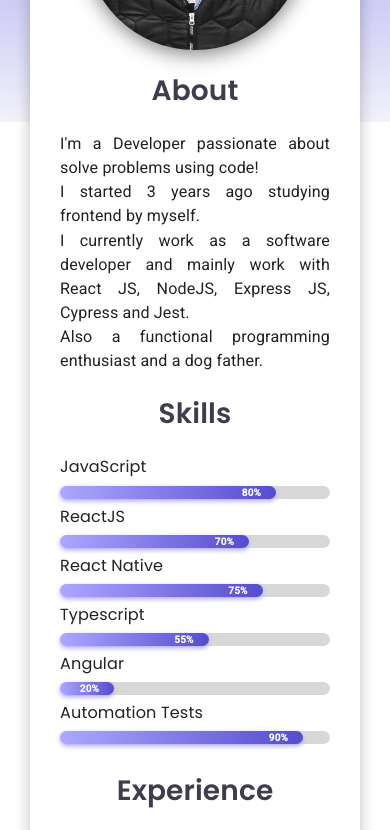
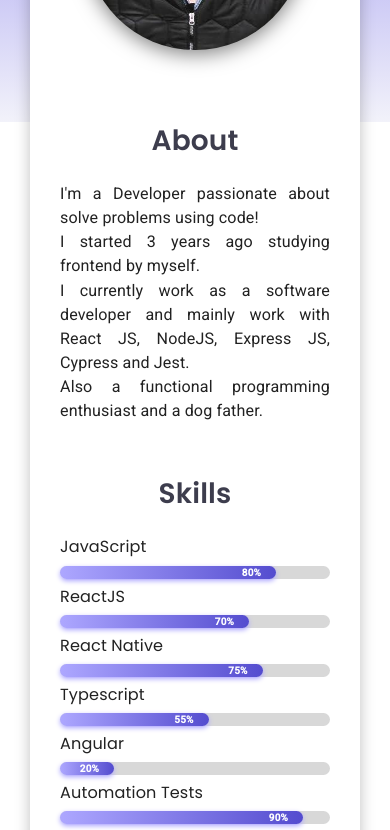
Before and after one commit to gvieiram/MyWebsite, a React (Create React App) app: page / in a window 390 px wide. Shown: the part 722-1552 px from the top of the page. Built offline with nearby package versions, Linux system fonts and the light colour scheme; no server answers.

Commit message:
Adjusting responsivity

```diff
--- a/src/pages/Home/index.tsx
+++ b/src/pages/Home/index.tsx
@@ -18,6 +18,7 @@ import {
   Container,
   Card,
   Image,
+  SpecsContent,
   Title,
   Text,
   RepoContent,
@@ -71,13 +72,20 @@ export function Home() {
         <Card>
           <Image src={getImageProfile()} />
 
+          <SpecsContent>
+            <div>
               {/* About */}
               <Title>{t('titles.about')}</Title>
               <Text>{t('about')}</Text>
+            </div>
 
+            <div>
               {/* Skills */}
               <Title>{t('titles.skills')}</Title>
               <Skills />
+            </div>
+          </SpecsContent>
+
           {/* Experience */}
           <Title>{t('titles.experience')}</Title>
           <TimeLine />
--- a/src/pages/Home/styles.ts
+++ b/src/pages/Home/styles.ts
@@ -60,12 +60,16 @@ export const HeaderSubtitle = styled.h2`
 `;
 
 export const Container = styled.div`
-  padding: 0 100px;
+  width: 100%;
+  position: absolute;
+  padding: 0 100px 100px 100px;
+
+  @media (min-width: 721px) {
+    top: calc(50vh + 10%);
+  }
 
   @media (max-width: 720px) {
-    width: 100%;
     padding: 0 40px;
-    position: absolute;
     top: calc(50vh + 80px);
   }
 
@@ -90,9 +94,10 @@ export const Card = styled.div`
 export const Image = styled.img`
   width: 290px;
   height: 290px;
+  border-radius: 145px;
   background-color: gray;
-
   filter: drop-shadow(0px 4px 10px ${props => props.theme.colors.shadow_dark});
+  margin-top: 100px;
 
   @media (max-width: 720px) {
     width: 220px;
@@ -108,11 +113,35 @@ export const Image = styled.img`
   }
 `;
 
+export const SpecsContent = styled.div`
+  display: flex;
+  flex-direction: row;
+  justify-content: space-between;
+  align-items: flex-start;
+  margin-top: 20px;
+
+  & > div {
+    width: 48%;
+  }
+
+  @media (max-width: 880px) {
+    flex-direction: column;
+
+    & > div {
+      width: 100%;
+    }
+  }
+`;
+
 export const Title = styled.h2`
   color: ${props => props.theme.colors.title};
   font-size: 2rem;
-  margin: 20px 0;
+  margin: 80px 0 20px 0;
   text-align: center;
+
+  @media (max-width: 880px) {
+    margin: 50px 0 20px 0;
+  }
 `;
 
 export const Text = styled.p`
```
Lines whose indentation alone changed are shown as unchanged.
